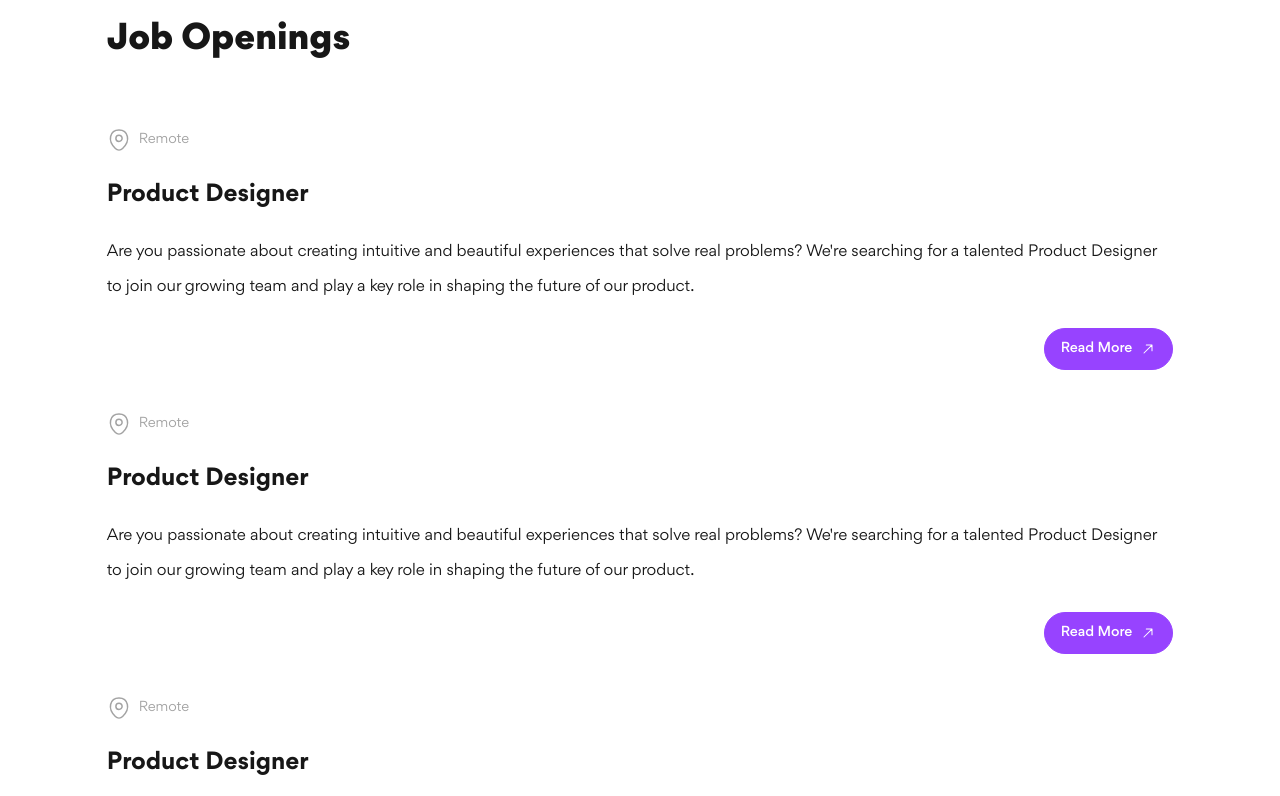
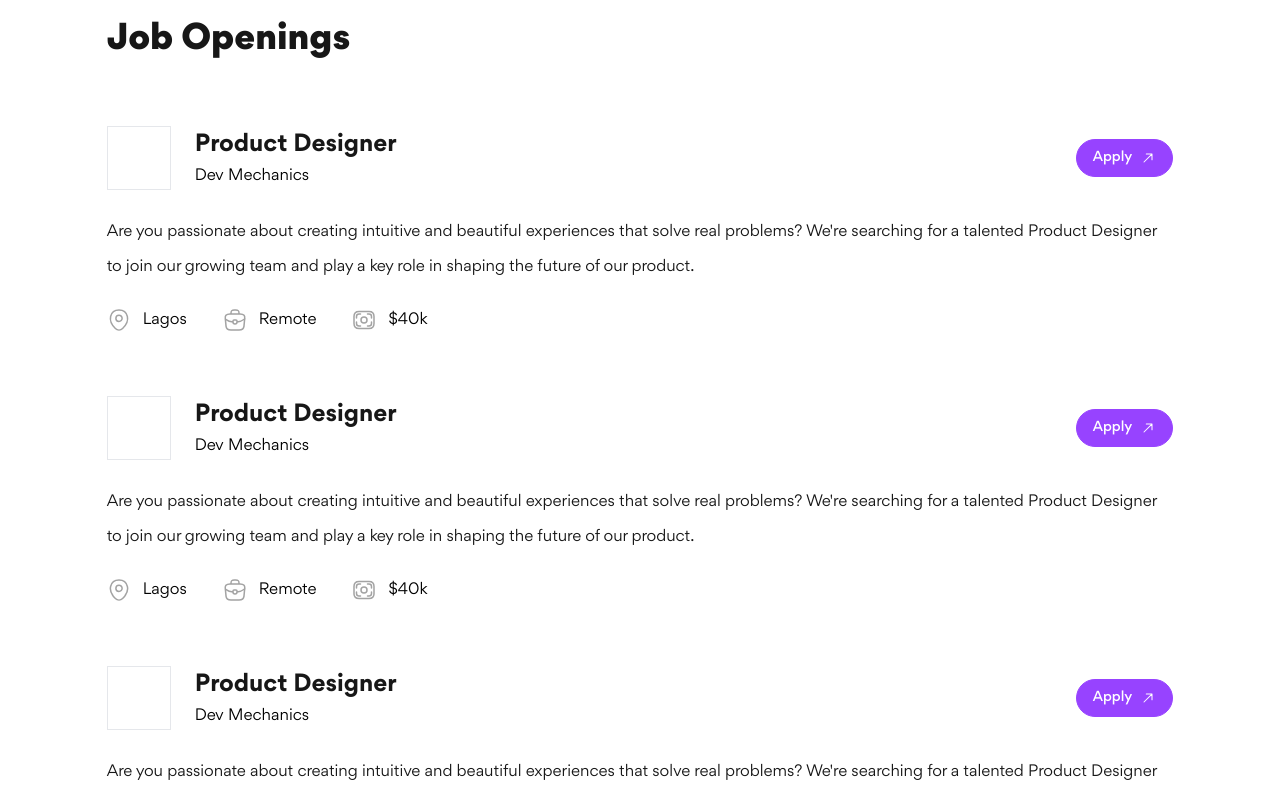
Before and after one commit to emeraldhycient/theDevmechanics, a Next.js app: page /career in a window 1280 px wide. Shown: the part 1300-2096 px from the top of the page. Built offline with nearby package versions, Linux system fonts and the light colour scheme; a web font is replaced by a local one.

Commit message:
refactor: refactored job opening item component

```diff
--- /dev/null
+++ b/public/icons/brief-case-icon.tsx
@@ -0,0 +1,46 @@
+import React from "react";
+
+type SvgIconProps = {
+	className?: string;
+	width?: string;
+	height?: string;
+	stroke?: string;
+};
+
+const BriefCaseIcon: React.FC<SvgIconProps> = ({
+	className = "",
+	width = "24",
+	height = "24",
+	stroke = "#fff",
+	...props
+}: SvgIconProps) => {
+	return (
+		<svg
+			className={className}
+			width={width}
+			height={height}
+			viewBox={`0 0 ${width} ${height}`}
+			fill="none"
+			xmlns="http://www.w3.org/2000/svg"
+			{...props}>
+			{" "}
+			<path
+				d="M8 22h8c4.02 0 4.74-1.61 4.95-3.57l.75-8C21.97 7.99 21.27 6 17 6H7c-4.27 0-4.97 1.99-4.7 4.43l.75 8C3.26 20.39 3.98 22 8 22ZM8 6v-.8C8 3.43 8 2 11.2 2h1.6C16 2 16 3.43 16 5.2V6"
+				stroke={stroke}
+				strokeWidth="1.5"
+				strokeMiterlimit="10"
+				strokeLinecap="round"
+				strokeLinejoin="round"
+			/>
+			<path
+				d="M14 13v1.02c0 1.09-.01 1.98-2 1.98-1.98 0-2-.88-2-1.97V13c0-1 0-1 1-1h2c1 0 1 0 1 1Zm7.65-2A16.484 16.484 0 0 1 14 14.02M2.62 11.27c2.25 1.54 4.79 2.47 7.38 2.76"
+				stroke={stroke}
+				strokeWidth="1.5"
+				strokeMiterlimit="10"
+				strokeLinecap="round"
+				strokeLinejoin="round"
+			/>
+		</svg>
+	);
+};
+export default BriefCaseIcon;
--- /dev/null
+++ b/public/icons/money-icon.tsx
@@ -0,0 +1,45 @@
+import React from "react";
+
+type SvgIconProps = {
+	className?: string;
+	width?: string;
+	height?: string;
+	stroke?: string;
+};
+
+const MoneyIcon: React.FC<SvgIconProps> = ({
+	className = "",
+	width = "24",
+	height = "24",
+	stroke = "#fff",
+	...props
+}: SvgIconProps) => {
+	return (
+		<svg
+			className={className}
+			width={width}
+			height={height}
+			viewBox={`0 0 ${width} ${height}`}
+			fill="none"
+			xmlns="http://www.w3.org/2000/svg"
+			{...props}>
+			<path
+				d="M17 20.5H7c-3 0-5-1.5-5-5v-7c0-3.5 2-5 5-5h10c3 0 5 1.5 5 5v7c0 3.5-2 5-5 5Z"
+				stroke={stroke}
+				strokeWidth="1.5"
+				strokeMiterlimit="10"
+				strokeLinecap="round"
+				strokeLinejoin="round"
+			/>
+			<path
+				d="M12 15a3 3 0 1 0 0-6 3 3 0 0 0 0 6ZM8.5 6H7a2.5 2.5 0 0 0-2.5 2.5V10m11-4H17a2.5 2.5 0 0 1 2.5 2.5V10m-11 8H7a2.5 2.5 0 0 1-2.5-2.5V14m11 4H17a2.5 2.5 0 0 0 2.5-2.5V14"
+				stroke={stroke}
+				strokeWidth="1.5"
+				strokeMiterlimit="10"
+				strokeLinecap="round"
+				strokeLinejoin="round"
+			/>
+		</svg>
+	);
+};
+export default MoneyIcon;
--- /dev/null
+++ b/src/app/(pages)/blog/page.tsx
@@ -0,0 +1,9 @@
+import React from "react";
+
+type Props = {};
+
+const BlogPage = (props: Props) => {
+	return <div>BlogPage</div>;
+};
+
+export default BlogPage;
--- a/src/app/(pages)/career/page.tsx
+++ b/src/app/(pages)/career/page.tsx
@@ -78,7 +78,7 @@ const Career = (props: Props) => {
 					subHeaderText="Job Openings"
 					subHeaderClassName="md:max-w-full"
 				/>
-				<div className="flex flex-col gap-y-10">
+				<div className="flex flex-col gap-y-16">
 					{jobOpenings?.length !== 0 || jobOpenings.length > 0 ? (
 						<>
 							{jobOpenings.map((job, index) => (
--- a/src/components/atoms/job-opening-item.tsx
+++ b/src/components/atoms/job-opening-item.tsx
@@ -2,6 +2,8 @@ import Link from "next/link";
 import React from "react";
 import ArrowIcon from "../../../public/icons/arrow-icon";
 import LocationIcon from "../../../public/icons/location-icon";
+import BriefCaseIcon from "../../../public/icons/brief-case-icon";
+import MoneyIcon from "../../../public/icons/money-icon";
 
 type Props = {
 	location: string;
@@ -10,22 +12,37 @@ type Props = {
 	link: string;
 };
 
+const JobOpeningApplyButton = ({ className }: { className?: string }) => {
+	return (
+		<Link
+			href=""
+			id=""
+			className={`group flex flex-row items-center gap-x-2 text-sm text-white no-underline capitalize px-4 py-2.5 font-medium rounded-full bg-[#9743FF] min-h-fit min-w-fit border border-[#9743FF]
+						hover:text-[#141515] hover:bg-white hover:border-white ease-linear duration-500 ${className}`}>
+			<span>Apply</span>{" "}
+			<span>
+				<ArrowIcon className="-rotate-45 w-4 h-4 stroke-white group-hover:stroke-[#141515] ease-linear duration-500" />
+			</span>
+		</Link>
+	);
+};
+
 const JobOpeningItem = ({ description, link, location, title }: Props) => {
 	return (
 		<div className="flex flex-col justify-center items-start gap-6">
-			<div className="flex justify-start items-center gap-2">
-				<div className="flex justify-center items-center ">
-					<LocationIcon
-						className="stroke-neutral-400"
-						stroke="text-neutral-400"
-					/>
+			<div className="flex flex-row items-center justify-between w-full">
+				<div className="flex flex-row items-center gap-6">
+					<div className="border w-16 h-16"></div>
+					<div className="flex flex-col items-start justify-start gap-1">
+						<div className="text-neutral-900 text-2xl font-semibold ">
+							<p>Product Designer</p>
+						</div>
+						<div className="">
+							<p>Dev Mechanics</p>
+						</div>
+					</div>
 				</div>
-				<div className="flex flex-row items-center text-neutral-400 text-sm font-normal leading-7">
-					<p>{location}</p>
-				</div>
-			</div>
-			<div className="text-neutral-900 text-2xl font-semibold ">
-				Product Designer
+				<JobOpeningApplyButton className="!py-2 !hidden mx:!flex" />
 			</div>
 			<div className="text-neutral-900 text-base font-normal leading-[35px]">
 				Are you passionate about creating intuitive and beautiful
@@ -33,18 +50,31 @@ const JobOpeningItem = ({ description, link, location, title }: Props) => {
 				talented Product Designer to join our growing team and play a
 				key role in shaping the future of our product.
 			</div>
-			<div className=" flex flex-row items-end justify-end w-full">
-				<Link
-					href=""
-					id=""
-					className="group flex flex-row items-center gap-x-2 text-sm text-white no-underline capitalize px-4 py-2.5 font-medium rounded-full bg-[#9743FF] min-h-fit min-w-fit border border-[#9743FF]
-						hover:text-[#141515] hover:bg-white hover:border-white ease-linear duration-500">
-					<span>Read More</span>{" "}
-					<span>
-						<ArrowIcon className="-rotate-45 w-4 h-4 stroke-white group-hover:stroke-[#141515] ease-linear duration-500" />
-					</span>
-				</Link>
+			<div className=" flex flex-row flex-wrap items-center w-full gap-9">
+				<div className="flex justify-center items-center gap-3">
+					<LocationIcon
+						className="stroke-neutral-400"
+						stroke="text-neutral-400"
+					/>
+					<p>Lagos</p>
+				</div>
+
+				<div className="flex justify-center items-center gap-3">
+					<BriefCaseIcon
+						className="stroke-neutral-400"
+						stroke="text-neutral-400"
+					/>
+					<p>Remote</p>
+				</div>
+				<div className="flex justify-center items-center gap-3">
+					<MoneyIcon
+						className="stroke-neutral-400"
+						stroke="text-neutral-400"
+					/>
+					<p>$40k</p>
+				</div>
 			</div>
+			<JobOpeningApplyButton className="!py-2 mx:!hidden" />
 		</div>
 	);
 };
```
